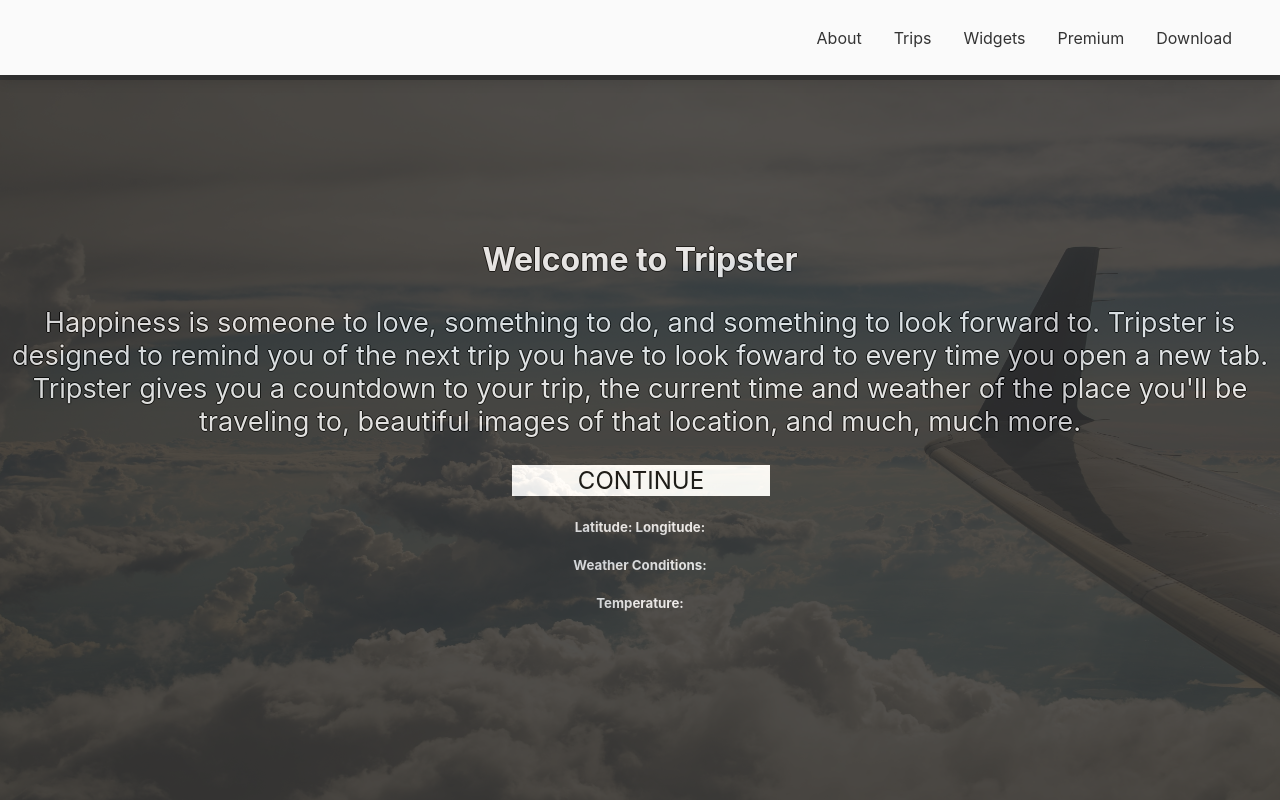
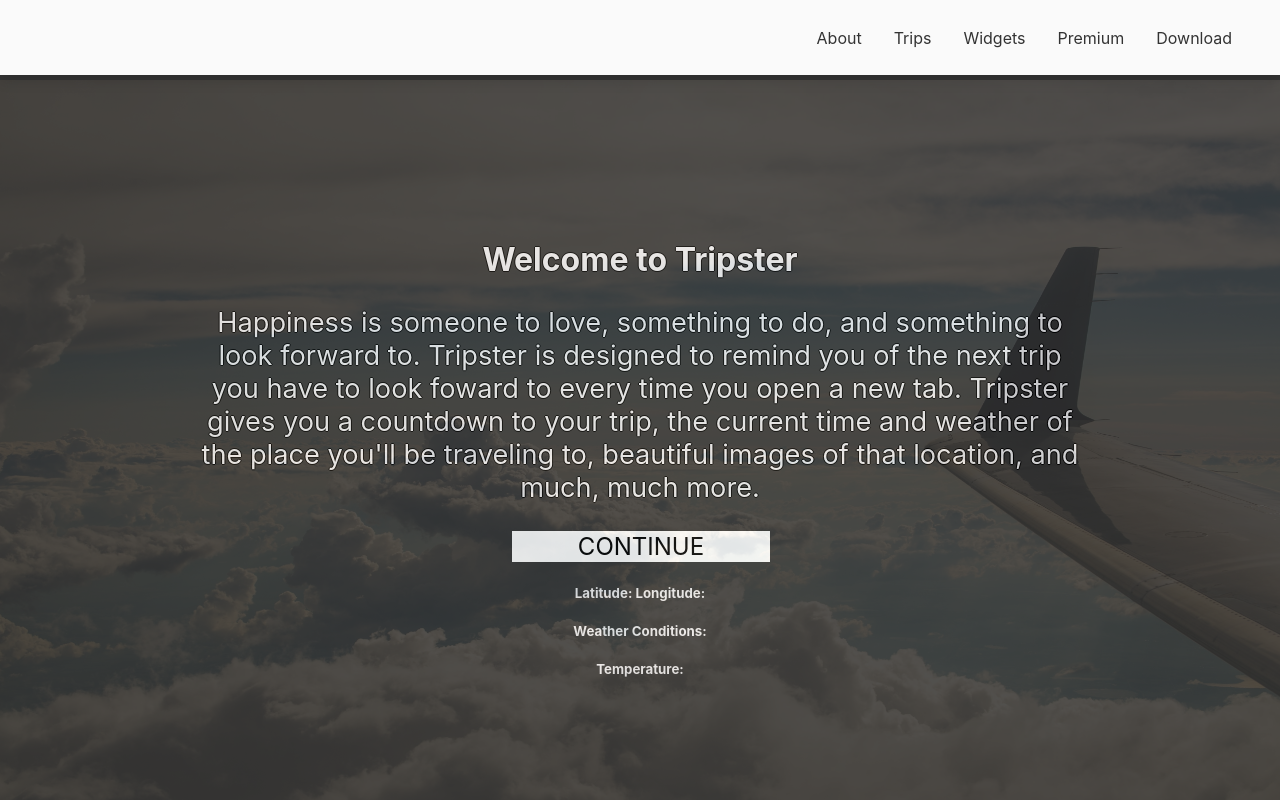
Before and after one commit to ericksont11/Scroll-images, a React (Create React App) app: page / in a window 1280 px wide. Shown: the top 800 px of the page. Built offline with nearby package versions, Linux system fonts and the light colour scheme; no server answers.

Commit message:
changed width of descriptive text

```diff
--- a/src/App.css
+++ b/src/App.css
@@ -125,7 +125,7 @@
   width: 40vw
 }
 
-.width80 {
+.width70 {
   width: 70vw;
   margin-left: 15vw
 }
```
